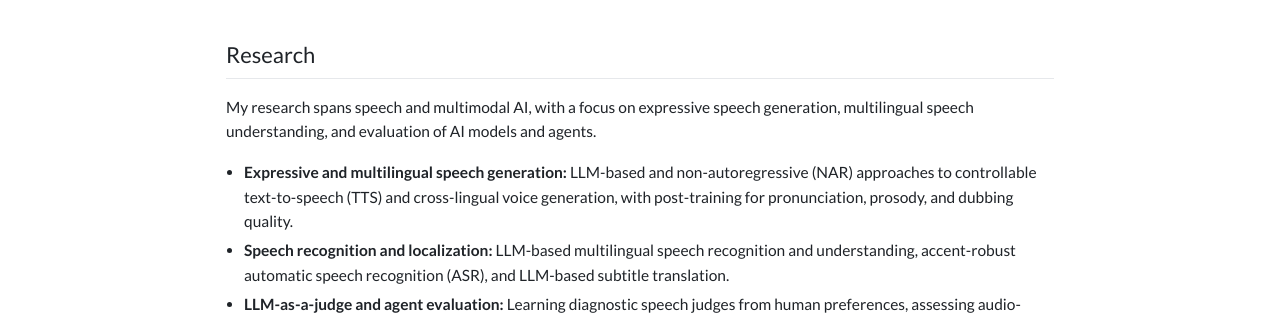
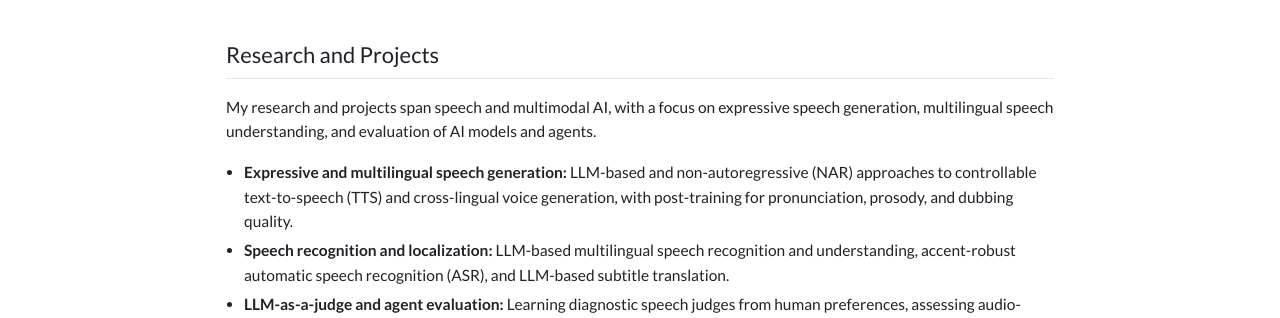
Before and after one commit to haoqi/haoqi.github.io, a plain HTML site: page index.html in a window 1280 px wide. Shown: the part 482-800 px from the top of the page. Drawn offline with Linux system fonts and the light colour scheme.

Commit message:
Rename Research section to Research and Projects

```diff
--- a/index.html
+++ b/index.html
@@ -62,8 +62,8 @@
   </section>
 
   <!-- ===================== Research ===================== -->
-  <h2>Research</h2>
-  <p>My research spans speech and multimodal AI, with a focus on expressive speech generation, multilingual speech understanding, and evaluation of AI models and agents.</p>
+  <h2>Research and Projects</h2>
+  <p>My research and projects span speech and multimodal AI, with a focus on expressive speech generation, multilingual speech understanding, and evaluation of AI models and agents.</p>
   <ul class="compact">
     <li><strong>Expressive and multilingual speech generation:</strong> LLM-based and non-autoregressive (NAR) approaches to controllable text-to-speech (TTS) and cross-lingual voice generation, with post-training for pronunciation, prosody, and dubbing quality.</li>
     <li><strong>Speech recognition and localization:</strong> LLM-based multilingual speech recognition and understanding, accent-robust automatic speech recognition (ASR), and LLM-based subtitle translation.</li>
```
